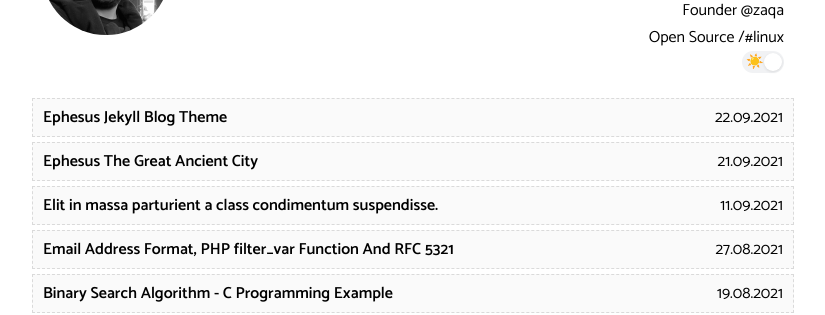
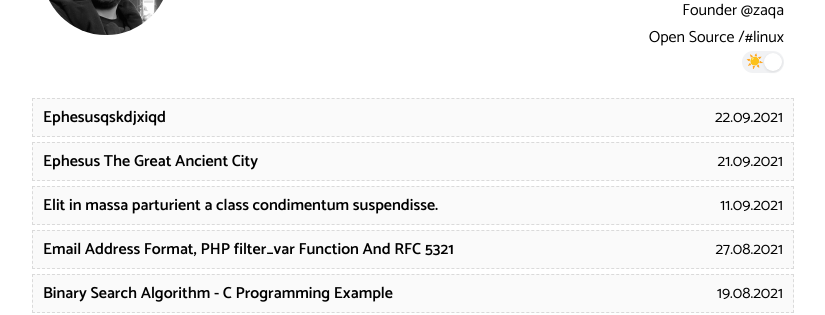
Before and after one commit to stackbit-projects/friendly-onion-5fff1, a Jekyll site: the page built from index.html, in a window 1280 px wide. Shown: the part 132-447 px from the top of the page, without its empty margins (227-1052 px from the left). Built offline with Jekyll 4.4.1, drawn with Linux system fonts in a browser that asks for light colours; the list of posts is cut into pages by our own code.

Commit message:
2021-09-22-Ephesus-Jekyll-Blog-Theme.md: updated title

```diff
--- a/_posts/2021-09-22-Ephesus-Jekyll-Blog-Theme.md
+++ b/_posts/2021-09-22-Ephesus-Jekyll-Blog-Theme.md
@@ -1,11 +1,13 @@
 ---
-title: "Ephesus Jekyll Blog Theme"
-date: 2021-09-22T00:00:00+00:00
+title: Ephesusqskdjxiqd
+date: '2021-09-22T00:00:00+00:00'
 author: Hakan Torun
 layout: post
 permalink: /ephesus-jekyll-blog-theme/
 categories: Genel
-tags: [ephesus, jekyll]
+tags:
+  - ephesus
+  - jekyll
 ---
 Lorem markdownum nimiumque inutile ulterius tum fluctus arbore aethere in
 laqueosque lorisque tabuerit. Timor pectoraque vetus conspiceris donis arbitrium
```
